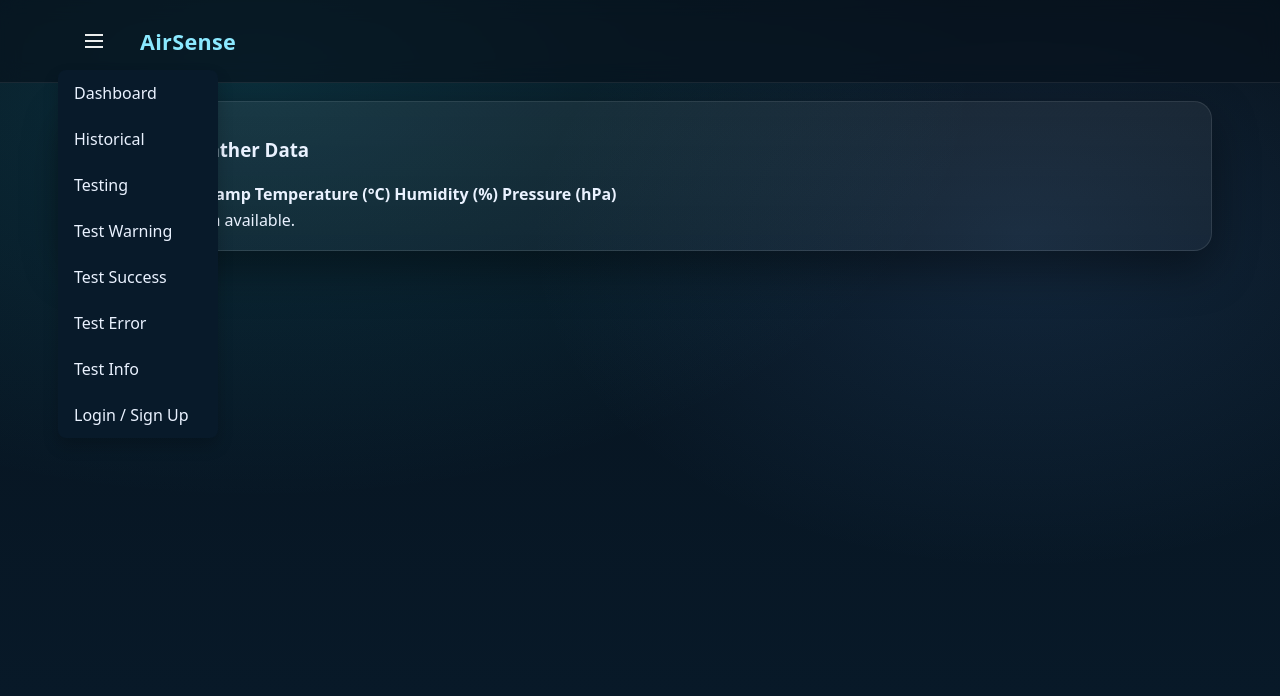
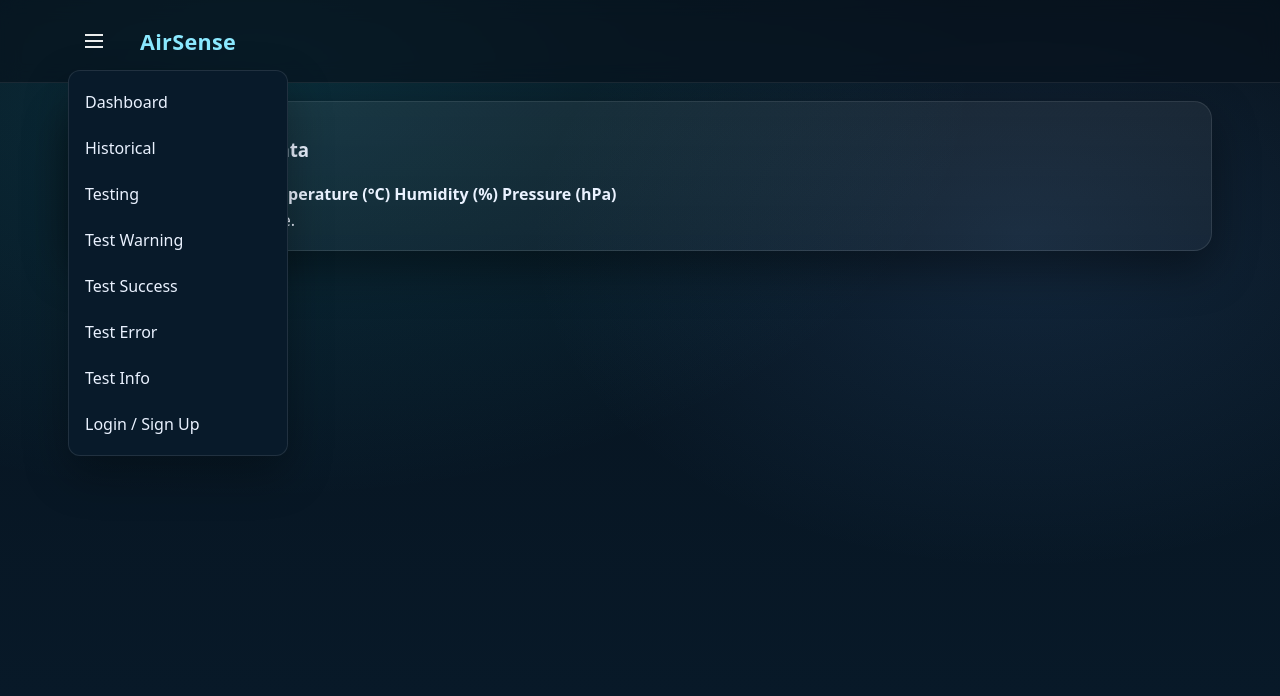
Before and after one commit to kernelkiranerys/GroupProject, a Django app: page /historical/ in a window 1280 px wide, after a click on "Menu". Shown: the top 696 px of the page. Run offline with Django 4.2, Linux system fonts and the light colour scheme; data that the repository does not hold is empty.

Commit message:
live site menu CSS robustness fix

```diff
--- a/templates/base.html
+++ b/templates/base.html
@@ -5,7 +5,69 @@
   <meta charset="utf-8" />
   <meta name="viewport" content="width=device-width, initial-scale=1" />
   <title>{% block title %}AirSense{% endblock %}</title>
-  <link rel="stylesheet" href="{% static 'css/style.css' %}?v=6">
+  <link rel="stylesheet" href="{% static 'css/style.css' %}?v=7">
+  <style>
+    .main-nav .dropdown {
+      position: relative;
+      display: inline-block;
+      z-index: 1201;
+    }
+
+    .main-nav .dropdown-content {
+      display: none;
+      position: absolute;
+      top: calc(100% + 6px);
+      left: 0;
+      min-width: 220px;
+      width: max-content;
+      max-width: min(320px, calc(100vw - 24px));
+      padding: 8px 0;
+      border-radius: 12px;
+      background: var(--bg1);
+      border: 1px solid rgba(255, 255, 255, 0.10);
+      box-shadow: 0 18px 45px rgba(0, 0, 0, 0.32);
+      overflow: hidden;
+      z-index: 1300;
+    }
+
+    .main-nav .dropdown.dropdown--open .dropdown-content {
+      display: block;
+    }
+
+    .main-nav .dropdown-content a,
+    .main-nav .dropdown-content .link-button,
+    .main-nav .theme-row-btn {
+      display: flex;
+      width: 100%;
+      box-sizing: border-box;
+      align-items: center;
+      color: var(--text);
+      text-decoration: none;
+      text-align: left;
+      white-space: nowrap;
+    }
+
+    .main-nav .dropdown-content a,
+    .main-nav .dropdown-content .link-button {
+      padding: 12px 16px;
+      background: transparent;
+      border: 0;
+      font: inherit;
+      cursor: pointer;
+    }
+
+    .main-nav .dropdown-content a:hover,
+    .main-nav .dropdown-content .link-button:hover,
+    .main-nav .theme-row-btn:hover {
+      background: rgba(255, 255, 255, 0.06);
+    }
+
+    @media (max-width: 560px) {
+      .main-nav .dropdown-content {
+        min-width: 200px;
+      }
+    }
+  </style>
   {% block extra_head %}{% endblock %}
   <script>
     (function(){
```
